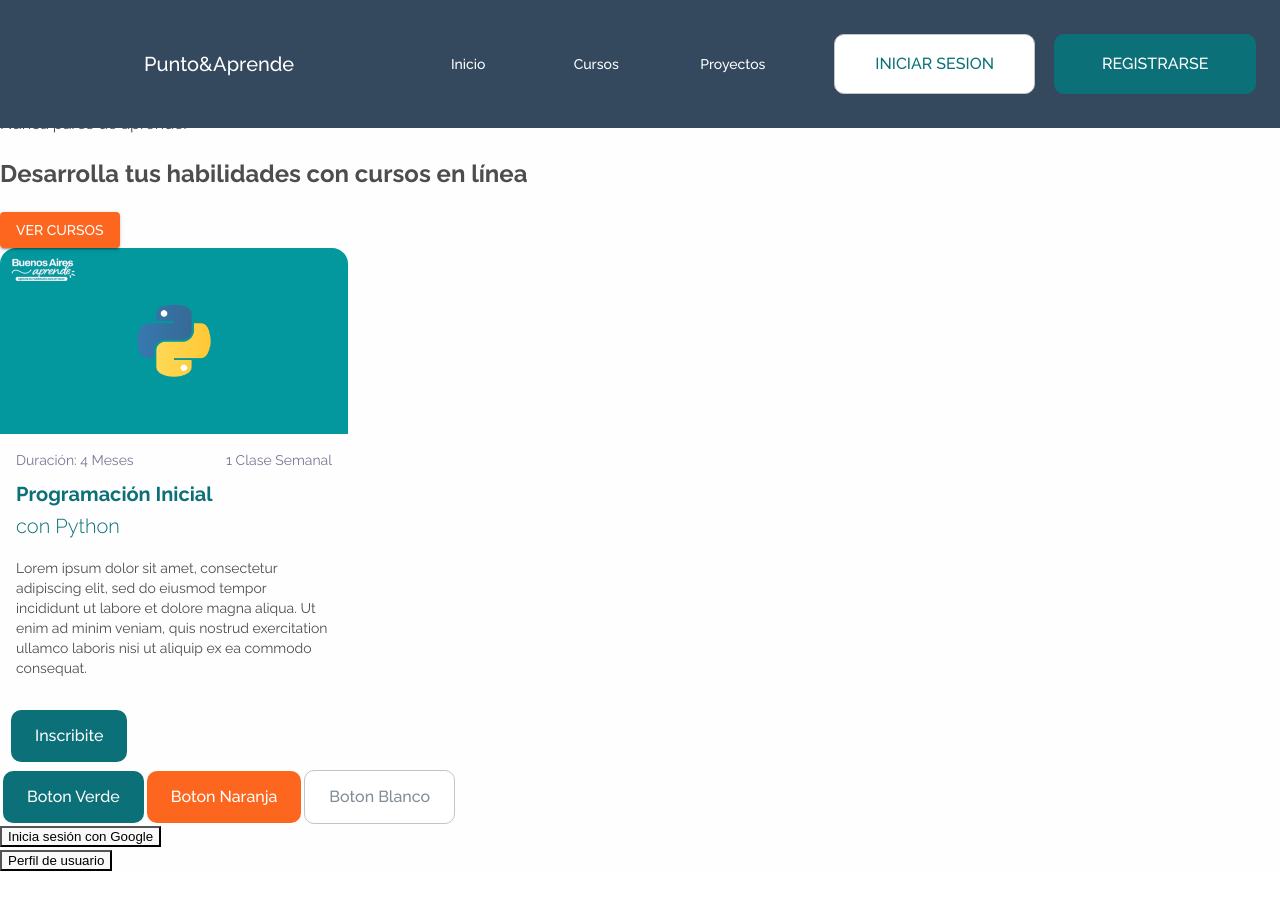
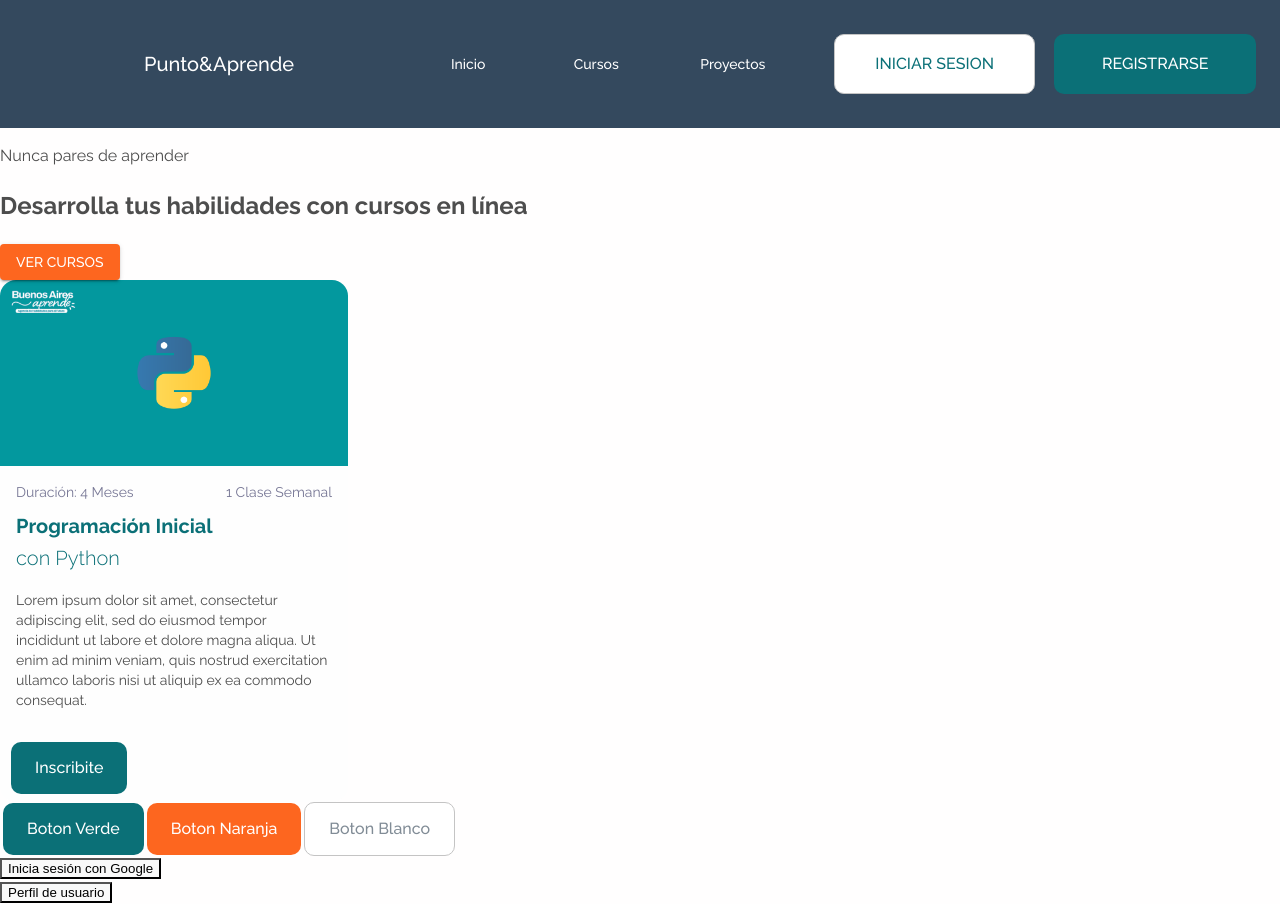
Before and after one commit to flaaaaaav/inscripcionesFront, a React (Vite) app in the folder ui-inscripciones/: page / in a window 1280 px wide. Before the commit the page ends 872 px from the top, so only its background shows below. Built offline with nearby package versions, Linux system fonts and the light colour scheme.

Commit message:
add: box main

```diff
--- a/ui-inscripciones/src/components/NavBar.tsx
+++ b/ui-inscripciones/src/components/NavBar.tsx
@@ -114,7 +114,7 @@ export default function DrawerAppBar(props: Props) {
           {drawer}
         </Drawer>
       </nav>
-      <Box component="main" sx={{ p: 3 }}>
+      <Box component="main" sx={{ py: {md: "2.5rem", xs: "4rem"} }}>
         <Toolbar />
       </Box>
     </Box>
```
